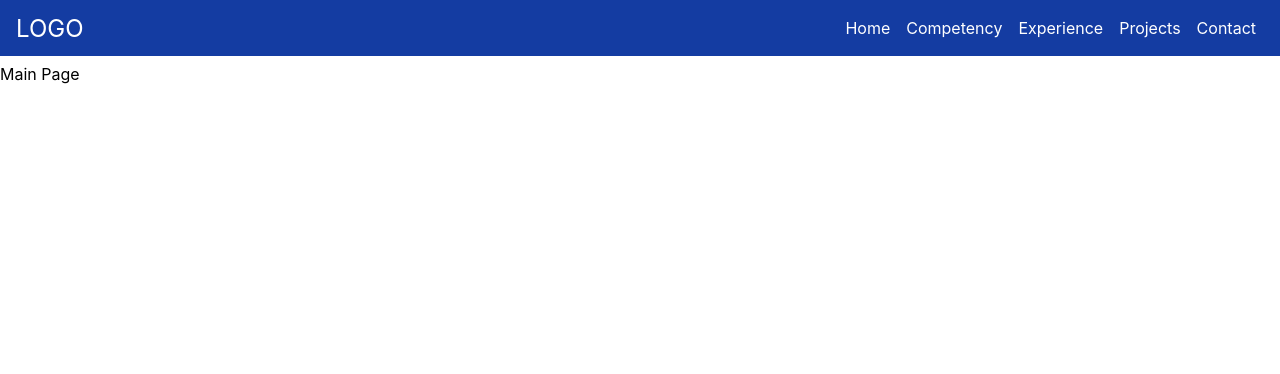
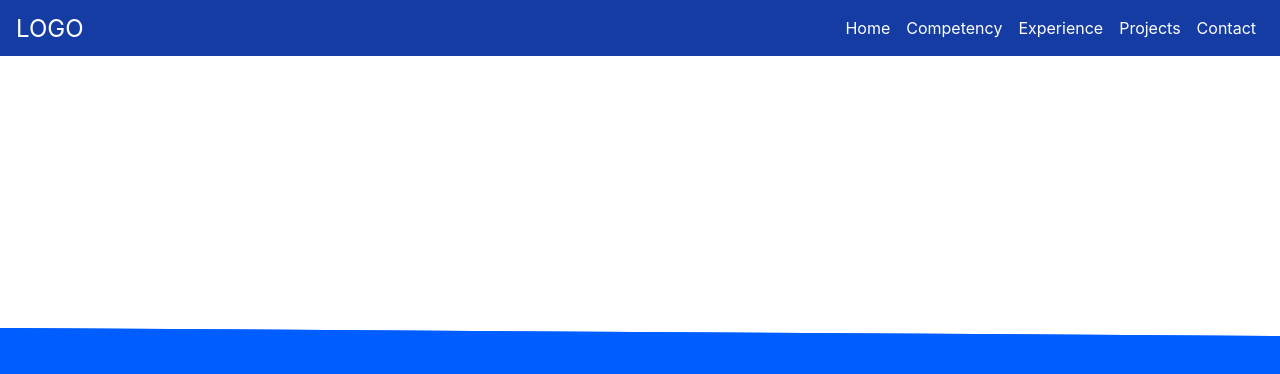
Before and after one commit to DANNYGCHRISTOS/Portfolio, a React (Create React App) app: page / in a window 1280 px wide. Shown: the top 374 px of the page. Built offline with nearby package versions, Linux system fonts and the light colour scheme.

Commit message:
clip path

```diff
--- a/src/App.js
+++ b/src/App.js
@@ -9,7 +9,7 @@ class App extends Component {
       <HashRouter>
         <div className="App">
           <Header />
-          {/* <Main /> */}
+          <Home/>
           {routes}
         </div>
       </HashRouter>
--- a/src/components/Header/SideDrawer/SideDrawer.css
+++ b/src/components/Header/SideDrawer/SideDrawer.css
@@ -25,13 +25,10 @@
 
 .side-drawer li {
   margin: 0.5rem 0;
-  width: 100%;
-  height: 40px;
-  background: rgb(0, 0, 128, 0.3);
 }
 
 .side-drawer a {
-  color: #521751;
+  color: white;
   text-decoration: none;
   font-size: 1.2rem;
 }
--- a/src/components/Home/Home.css
+++ b/src/components/Home/Home.css
@@ -0,0 +1,9 @@
+.container {
+  -webkit-clip-path: polygon(100% 34%, 100% 100%, 77% 100%, 0 100%, 0 33%);
+  clip-path: polygon(100% 34%, 100% 100%, 77% 100%, 0 100%, 0 33%);
+  background-color: #005dff;
+  width: 100%;
+  height: 100%;
+  position: absolute;
+  z-index: -1;
+}
--- a/src/components/Home/Home.js
+++ b/src/components/Home/Home.js
@@ -2,7 +2,7 @@ import React, { Component } from "react";
 import "./Home.css";
 class Main extends Component {
   render() {
-    return <div>Main Page</div>;
+    return <div className="container">Main Page</div>;
   }
 }
 
```
